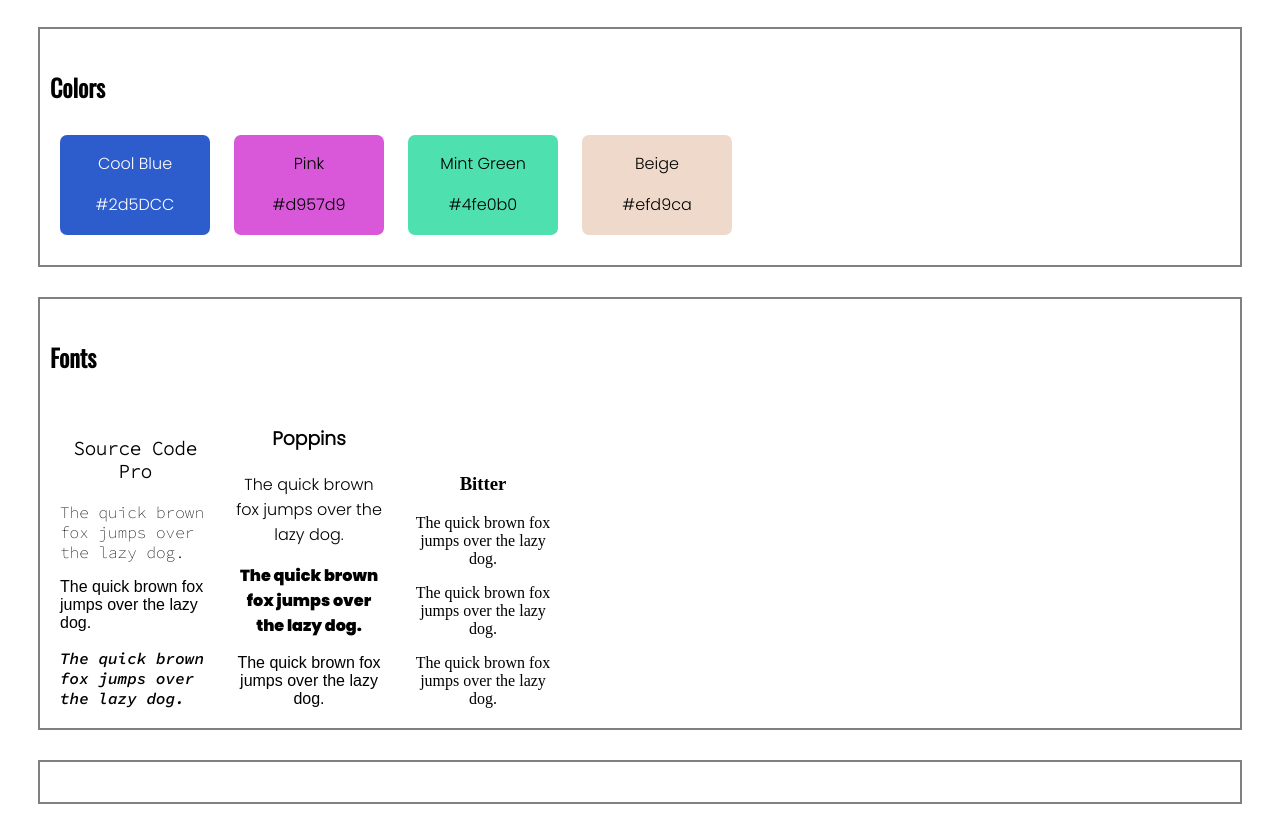
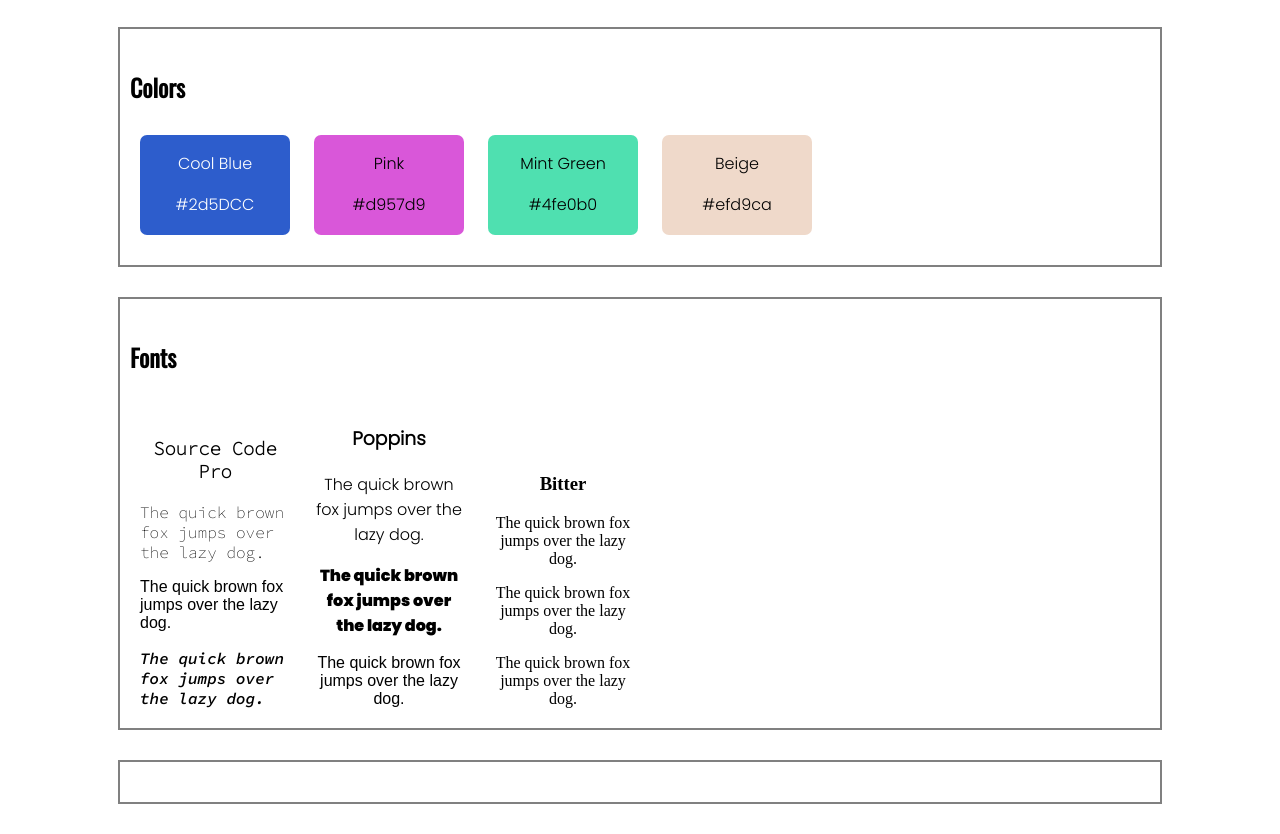
Before and after one commit to GabrielAllba/Web-Design-System, a plain HTML site: page index.html in a window 1280 px wide. Shown: the part 71-905 px from the top of the page. Drawn offline with nearby package versions, Linux system fonts and the light colour scheme; a web font is replaced by a local one.

Commit message:
Add main padding

```diff
--- a/style.css
+++ b/style.css
@@ -27,6 +27,9 @@
 @font-face {
     font-family: 'Italic Bitter';
     src: url(./src/Bitter/Bitter/static/Bitter-Italic.ttf) format('truetype');
+}
+main{
+    padding: 0 80px;
 }
 body{
     background-color: white;
```
